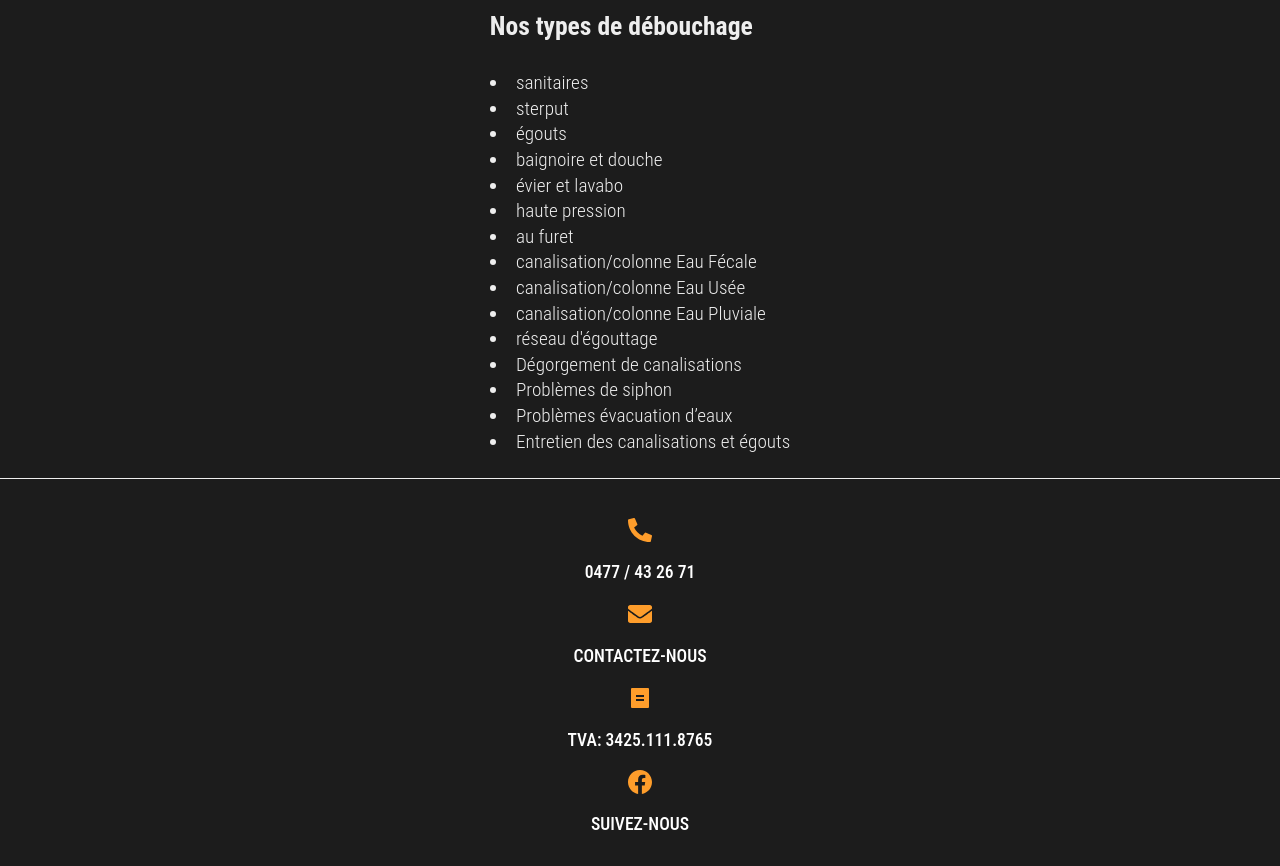
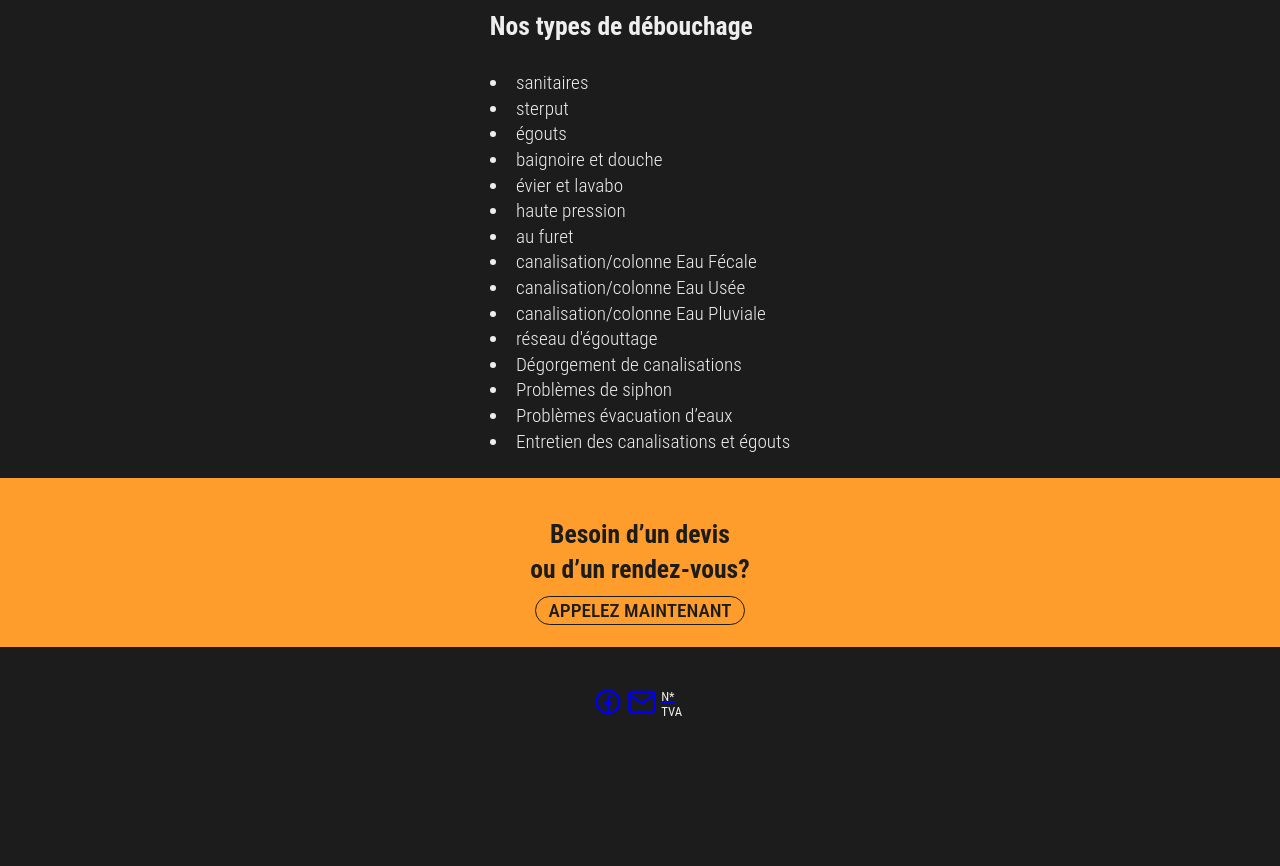
Before and after one commit to evewolfs/turbotech-web, a Gatsby site: page /debouchage in a window 1280 px wide. Shown: the part 1363-2229 px from the top of the page. After the commit the page ends 2099 px from the top, so only its background shows below. Built offline with nearby package versions, Linux system fonts and the light colour scheme; Gatsby itself is replaced by a stand-in of ours.

Commit message:
banner call + footer

```diff
--- a/src/components/Footer.js
+++ b/src/components/Footer.js
@@ -1,51 +1,39 @@
-import React from 'react'
-import styled from 'styled-components'
-import Container from 'react-bootstrap/Container';
-import Row from 'react-bootstrap/Row';
-import Col from 'react-bootstrap/Col';
-import { FaPhoneAlt, FaEnvelope } from 'react-icons/fa';
-import { RiBillFill } from 'react-icons/ri'
-import { BsFacebook } from 'react-icons/bs'
-import LogoMini from '../assets/images/turbotech-logo-mini.svg'
-
-
+import React from "react"
+import styled from "styled-components"
+import Container from "react-bootstrap/Container"
+import Row from "react-bootstrap/Row"
+import Col from "react-bootstrap/Col"
+import {RiFacebookCircleLine} from "react-icons/ri"
+import {FiMail} from "react-icons/fi"
 
 
 const Footer = () => {
   return (
-
     <StyledContainer>
       <StyledRow>
+      <StyledCol xs lg="4">
+          <FooterText>
+            {" "}
+            Besoin d’un devis <br/>ou d’un rendez-vous?
+          </FooterText>
+          <FooterButton>
+         Appelez maintenant
 
-{/*
-    <Col sm={2}><IconBox>
-           <img src={LogoMini}/>
-           <IconTextLogo>CHAUFFAGE & SANITAIRE</IconTextLogo>
-        </IconBox></Col> */}
-      <Col sm={3}>
-        <IconBox>
-            <FaPhoneAlt size={24} color="#FE9D2B"/>
-            <IconText>0477 / 43 26 71</IconText>
-        </IconBox>
-        </Col>
-      <Col sm={3}>  <IconBox>
-            <FaEnvelope size={24} color="#FE9D2B"/>
-            <IconText>contactez-nous</IconText>
-        </IconBox>
-        </Col>
-      <Col sm={3}><IconBox>
-            <RiBillFill size={24} color="#FE9D2B"/>
-            <IconText>TVA: 3425.111.8765</IconText>
-        </IconBox></Col>
-        <Col sm={3}><IconBox>
-            <BsFacebook size={24} color="#FE9D2B"/>
-            <IconText>suivez-nous</IconText>
-            </IconBox></Col>
+          </FooterButton>
+        </StyledCol>
+      </StyledRow>
+      <DarkRow>
+      <Col xs lg="4">
+        <LinkBanner>
+        <IconBox> <a href="example.com"  >
+     <RiFacebookCircleLine size={30}/></a></IconBox>
+        <IconBox> <a href="example.com"  ><FiMail size={30} /></a></IconBox>
+        <IconBox> <a href="examle.com"  ><TVAButton>N* TVA</TVAButton></a></IconBox>
 
 
 
-
-    </StyledRow>
+        </LinkBanner>
+      </Col> </DarkRow>
     </StyledContainer>
   )
 }
@@ -55,42 +43,74 @@ export default Footer
 const StyledContainer = styled(Container)`
   color: white;
   column-gap: 2%;
-border-top: 1px solid var(--white);
+  background-color: none;
 `
 
 
 const StyledRow = styled(Row)`
-margin-left: calc((100vw - 100%) / -2) !important;
-padding-left: calc((100vw - 100%) / 2);
-margin-right: calc((100vw - 100%) / -2) !important;
-padding-right: calc((100vw - 100%) / 2);
+   display: flex;
+  margin: 0 auto;
+  justify-content: center;
   padding-top: 3%;
   padding-bottom: 1%;
+  background-color: var(--orange);
+`
+
+const DarkRow = styled(Row)`
+   display: flex;
+  margin: 0 auto;
+  justify-content: center;
+  padding-top: 3%;
+  padding-bottom: 1%;
+  background-color: var(--dark);
+`
+
+const StyledCol = styled(Col)`
+ background-color: var(--orange);
+`
+
+
+const FooterText = styled.div`
+  color: var(--dark);
+  font-size: 1.6rem;
+  font-weight: 600;
+  line-height: 2.2rem;
+  text-align: center;
+  background-color: var(--orange);
+
+`
+
+const FooterButton = styled.div`
+  padding: 1%;
+  margin: 4% 2%;
+  text-align: center;
+  font-weight: 500;
+  font-size: 1.2rem;
+  background-color: var(--orange);
+  color: var(--dark);
+  text-transform: uppercase;
+  border: 1px solid var(--dark);
+  border-radius: 50px;
+:hover{
+
+  color: var(--white);
+  border: 1px solid var(--white);
+}
+
+`
+
+const LinkBanner = styled.div`
+display: flex;
+justify-content: center;
+align-items:center;
+ text-decoration: none;
+`
+const TVAButton = styled.div`
+color: var(--white);
+font-size:0.8rem;
+
 `
 
 const IconBox = styled.div`
- display: flex;
-  align-items: center;
-  justify-content: center;
-  flex-wrap: wrap;
-
-
-
+padding: 2%;
 `
-
-const IconText = styled.div`
-padding: 20px;
-flex-basis: 100%;
-text-align: center;
-font-weight: 500;
-font-size: 1.1rem;
-text-transform: uppercase;
-`
-
-const IconTextLogo = styled.div`
-padding: 6%;
-flex-basis: 100%;
-text-align: center;
-font-weight: 500;
-font-size: 1rem;
-`
--- a/src/components/NavbarHp.js
+++ b/src/components/NavbarHp.js
@@ -72,7 +72,7 @@ function CollapsibleExample() {
 
 `}
   </style>
-    <Navbar collapseOnSelect expand="lg" style={{backgroundColor:"var(--dark)", paddingBottom:"30px"}}>
+    <Navbar fixed="top"  collapseOnSelect expand="lg" style={{backgroundColor:"var(--dark)", paddingBottom:"30px"}}>
       <Container>
 
       <Navbar.Brand href="/"><Turbotech style={{'height':'150px'}}/></Navbar.Brand>
--- a/src/components/icons/AbordableBlock.js
+++ b/src/components/icons/AbordableBlock.js
@@ -25,7 +25,7 @@ const IconRow = styled(Row)`
   margin: 0 auto;
   justify-content: center;
   color: var(--white);
-  padding: 2%;
+  padding: 2% 0;
   align-items: center;
 `
 
--- a/src/components/icons/CameraBlock.js
+++ b/src/components/icons/CameraBlock.js
@@ -25,7 +25,7 @@ const IconRow = styled(Row)`
   margin: 0 auto;
   justify-content: center;
   color: var(--white);
-  padding: 2%;
+  padding: 2% 0;
   align-items: center;
 `
 
--- a/src/components/icons/PowerBlock.js
+++ b/src/components/icons/PowerBlock.js
@@ -25,7 +25,7 @@ const IconRow = styled(Row)`
   margin: 0 auto;
   justify-content: center;
   color: var(--white);
-  padding: 2%;
+  padding: 2% 0;
   align-items: center;
 `
 
--- a/src/components/layout.js
+++ b/src/components/layout.js
@@ -14,7 +14,6 @@ const Layout = ({ children }) => {
       <NavbarHp />
 
         <main>{children}</main>
-
        <Footer />
     </>
   )
--- a/src/pages/debouchage.js
+++ b/src/pages/debouchage.js
@@ -35,7 +35,6 @@ const Debouchage = (props) => (
 <PowerBlock />
 <AbordableBlock />
 <ServicesList servicelist={debouchageData.servicelist} pagetitle={debouchageData.pagetitle}/>
-
   </Layout>
 )
 
```
Lines whose indentation alone changed are shown as unchanged.
